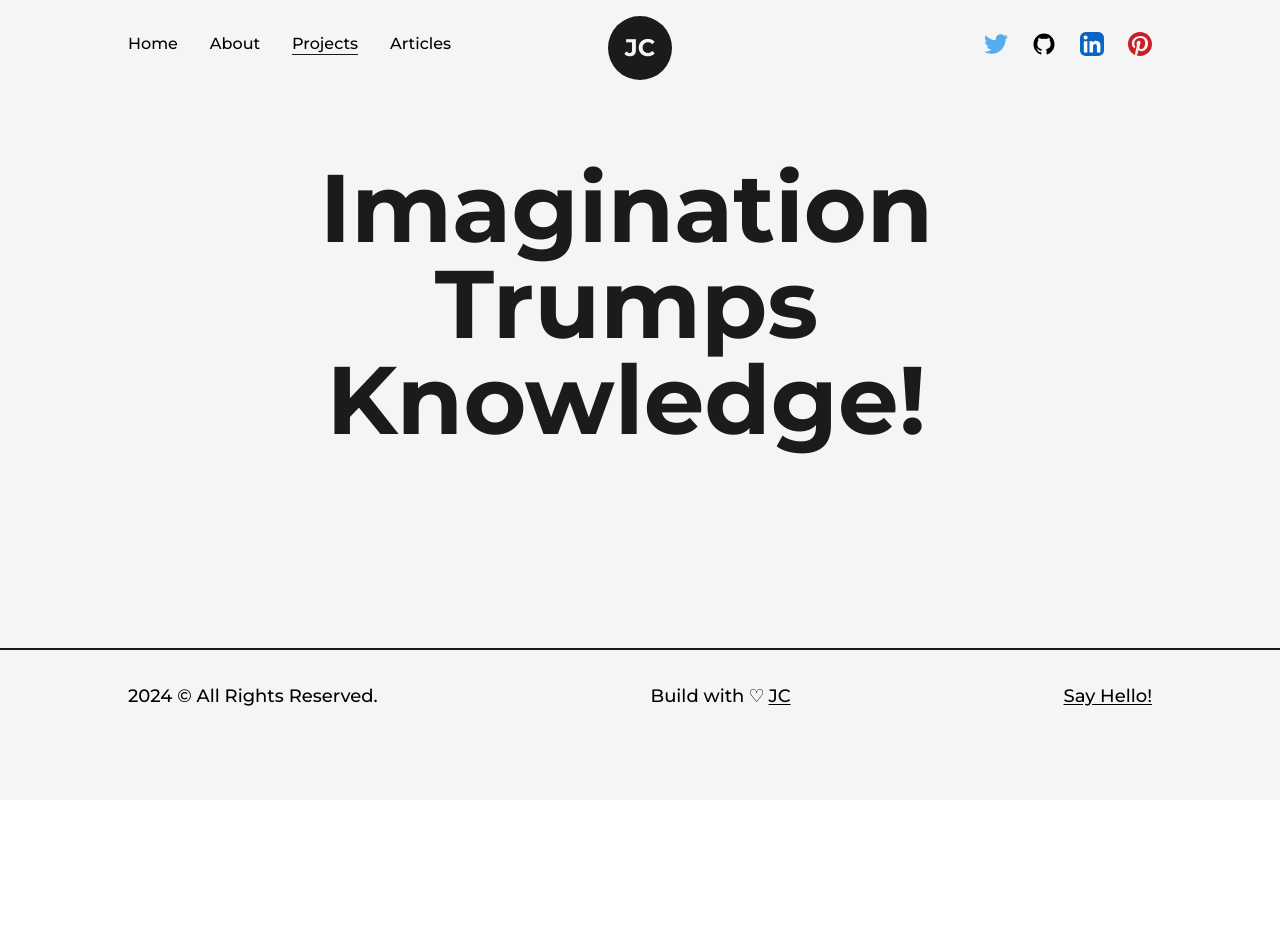
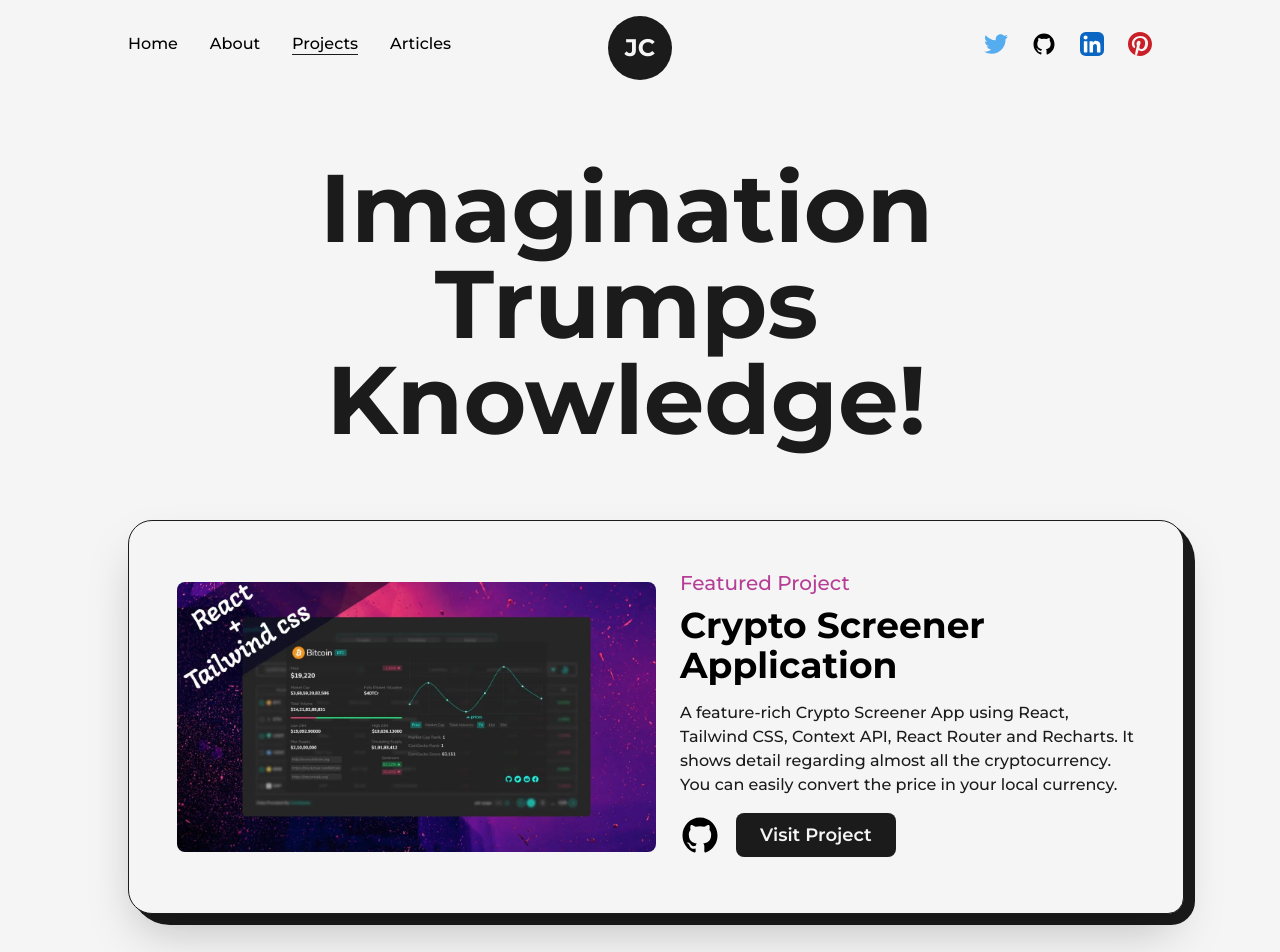
Before and after one commit to codebucks27/Next.js-Developer-Portfolio-Starter-Code, a Next.js app: page /projects in a window 1280 px wide. Shown: the top 952 px of the page. Before the commit the page ends 800 px from the top, so only its background shows below. Built offline with nearby package versions, Linux system fonts and the light colour scheme.

Commit message:
Completed Projects page

```diff
--- a/src/pages/projects.js
+++ b/src/pages/projects.js
@@ -2,6 +2,76 @@
 import React from 'react'
 import Head from 'next/head'
 import AnimatedText from '@/components/AnimatedText'
+import Link from 'next/link'
+import Image from 'next/image'
+import { GithubIcon } from '@/components/Icons'
+import project1 from '../../public/images/projects/crypto-screener-cover-image.jpg'
+
+const FeaturedProject = ({ type, title, summary, img, link, github }) => {
+
+  return (
+    <article
+      className='w-full flex items-center relative justify-between rounded-3xl
+      border border-solid border-dark bg-light shadow-2xl p-12 rounded-br-2xl'>
+      <div className='absolute top-0 -right-3 -z-10
+        w-[101%] h-[103%] rounded-[2.5rem] bg-dark rounded-br-3xl' />
+      <Link href={link} target="_blank"
+        className='w-1/2 cursor-pointer overflow-hidden rounded-lg'>
+        <Image src={img} alt={title} className='w-full h-auto' />
+      </Link>
+
+      <div className='w-1/2 flex flex-col items-start justify-between pl-6 '>
+        <span className='text-primary font-medium text-xl'>{type}</span>
+        <Link href={link} target="_blank" className='hover:underline underline-offset-2'>
+          <h2 className='my-2 w-full text-left text-4xl font-bold '>{title}</h2>
+        </Link>
+        <p className='my-2 font-medium text-dark'>{summary}</p>
+        <div className='my-2 flex items-center'>
+          <Link href={github} target="_blank" className='w-10'>
+            <GithubIcon />
+          </Link>
+          <Link href={link} target="_blank" className='ml-4 rounded-lg bg-dark text-light p-2 px-6 text-lg font-semibold'>
+            Visit Project
+          </Link>
+        </div>
+      </div>
+    </article>
+  )
+}
+
+const Project = ({ title, type, img, link, github }) => {
+
+  return (
+    <article className='w-full flex flex-col items-center justify-center rounded-2xl border border-solid border-dark bg-light p-6 relative '>
+      <div className='absolute top-0 -right-3 -z-10
+                w-[102%] h-[103%] rounded-[2rem] bg-dark rounded-br-3xl' />
+      <Link href={link} target="_blank"
+        className='w-full cursor-pointer overflow-hidden rounded-lg'>
+        <Image src={img} alt={title} className='w-full h-auto' />
+      </Link>
+
+      <div className='w-full flex flex-col items-start justify-between mt-4'>
+        <span className='text-primary font-medium text-xl'>{type}</span>
+        <Link href={link} target="_blank" className='hover:underline underline-offset-2'>
+          <h2 className='my-2 w-full text-left text-3xl font-bold '>{title}</h2>
+        </Link>
+
+        <div className='w-full mt-2 flex items-center justify-between'>
+
+          <Link href={link} target="_blank"
+            className='text-lg font-semibold underline'>
+            Visit
+          </Link>
+
+          <Link href={github} target="_blank" className='w-8'>
+            <GithubIcon />
+          </Link>
+
+        </div>
+      </div>
+    </article>
+  )
+}
 
 const Projects = () => {
   return (
@@ -12,7 +82,75 @@
       </Head>
       <main className='w-full mb-16 flex flex-col items-center justify-center'>
         <Layout className='pt-16'>
-          <AnimatedText text="Imagination Trumps Knowledge!" />
+          <AnimatedText text="Imagination Trumps Knowledge!"
+            className='mb-16' />
+
+          <div className='grid grid-cols-12 gap-24 gap-y-32'>
+            <div className='col-span-12'>
+              <FeaturedProject
+                title="Crypto Screener Application"
+                summary="A feature-rich Crypto Screener App using React, Tailwind CSS, Context API, React Router and Recharts.
+It shows detail regarding almost all the cryptocurrency. You can easily convert the price in your
+local currency."
+                link="/"
+                type="Featured Project"
+                github="/"
+                img={project1}
+              />
+            </div>
+            <div className='col-span-6'>
+              <Project
+                title="Crypto Screener Application"
+
+                link="/"
+                type="Featured Project"
+                github="/"
+                img={project1}
+              />
+            </div>
+            <div className='col-span-6'>
+              <Project
+                title="Crypto Screener Application"
+
+                link="/"
+                type="Featured Project"
+                github="/"
+                img={project1}
+              />
+            </div>
+            <div className='col-span-12'>
+              <FeaturedProject
+                title="Crypto Screener Application"
+                summary="A feature-rich Crypto Screener App using React, Tailwind CSS, Context API, React Router and Recharts.
+It shows detail regarding almost all the cryptocurrency. You can easily convert the price in your
+local currency."
+                link="/"
+                type="Featured Project"
+                github="/"
+                img={project1}
+              />
+            </div>
+            <div className='col-span-6'>
+              <Project
+                title="Crypto Screener Application"
+
+                link="/"
+                type="Featured Project"
+                github="/"
+                img={project1}
+              />
+            </div>
+            <div className='col-span-6'>
+              <Project
+                title="Crypto Screener Application"
+
+                link="/"
+                type="Featured Project"
+                github="/"
+                img={project1}
+              />
+            </div>
+          </div>
         </Layout>
       </main>
     </>
```
